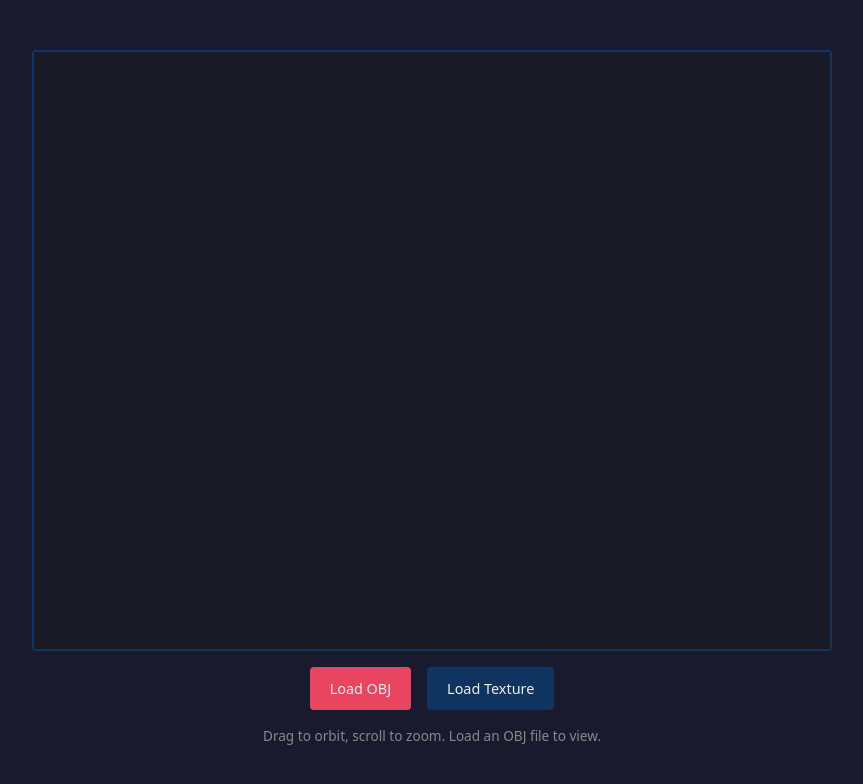
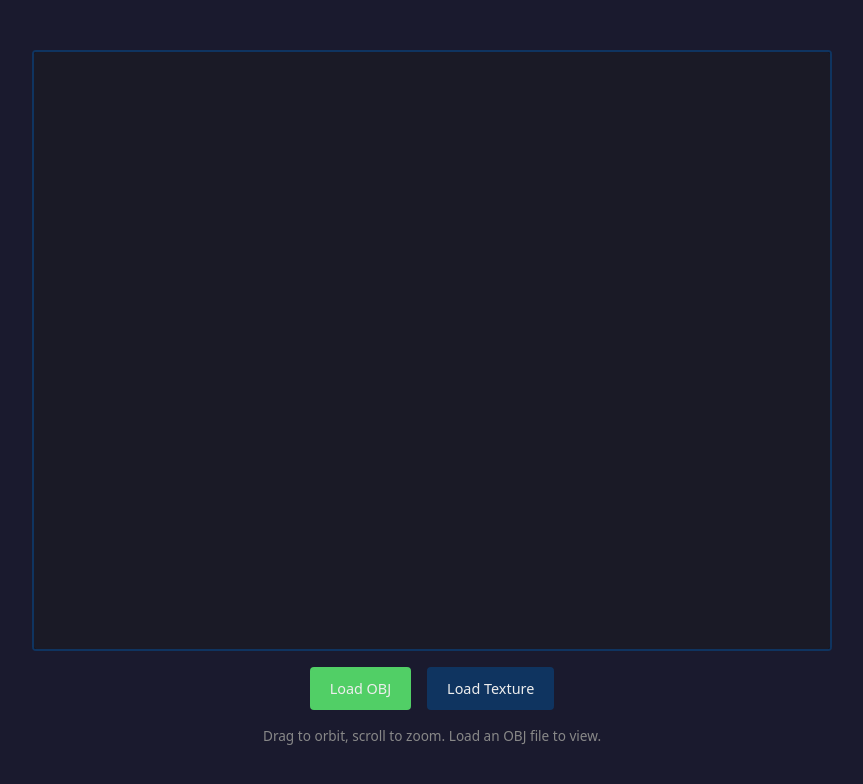
Before and after one commit to tusken-raynor/the-3d-sucker, a website built with Vite: page index.html in a window 1280 px wide. In both pictures the pointer is over the label "Load OBJ". Shown: the whole page, without its empty margins (208-1071 px from the left). Built offline with nearby package versions, Linux system fonts and the light colour scheme; animation ran at ten frames a second.

Commit message:
Implementation
Done! I've completed the implementation:

**Changes made:**
- Modified `src/style.css:89` - Changed the upload button hover color from red (`var(--color-accent)` which resolves to `#e94560`) to green (`#51cf66`)

The green color `#51cf66` was already used elsewhere in the codebase for success states, so it maintains visual consistency. I chose to use the color value directly rather than changing the global `--color-accent` variable, since that variable is also used for loading states and other UI elements that should remain red.

All validation checks passed (formatting, linting, type-checking, and 240 tests).

```diff
--- a/src/style.css
+++ b/src/style.css
@@ -86,7 +86,7 @@ body {
 }
 
 .controls__file-input:hover {
-  background-color: var(--color-accent);
+  background-color: #51cf66;
 }
 
 .controls__file-input input[type='file'] {
```
Also changed, not shown: .zenflow/tasks/change-button-hover-color-5bc1/plan.md.
